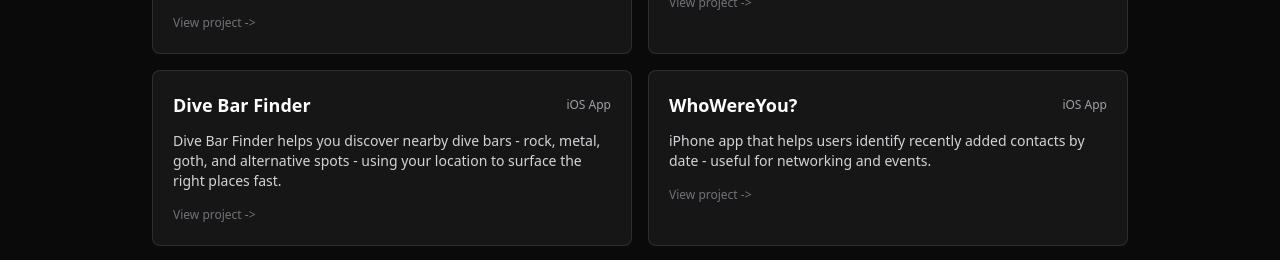
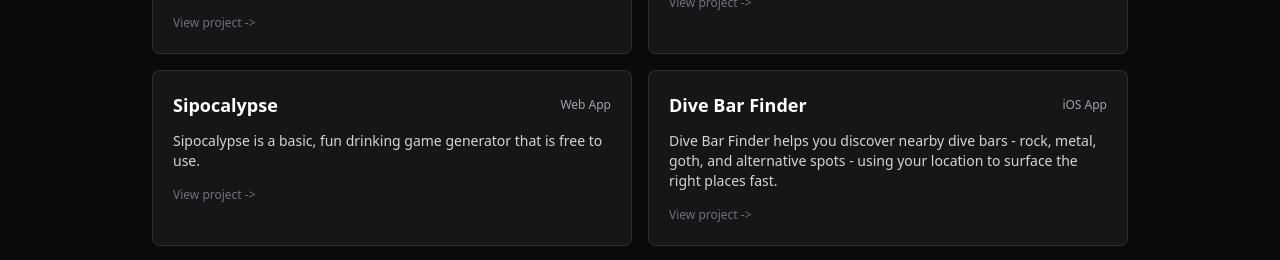
Before and after one commit to BrenC11/Insane-Rabbit-Website, a Next.js app: page / in a window 1280 px wide. Shown: the part 520-780 px from the top of the page. Built offline with nearby package versions, Linux system fonts and the light colour scheme; no server answers.

Commit message:
Add Sipocalypse project

```diff
--- a/data/projects.ts
+++ b/data/projects.ts
@@ -37,6 +37,20 @@
       "TimeCam.ai collects only the minimum data required to provide app functionality. This placeholder will be replaced with the official policy.",
     terms:
       "By using TimeCam.ai, you agree to the standard terms of the app. This placeholder will be replaced with the official terms."
+  },
+  {
+    slug: "sipocalypse",
+    name: "Sipocalypse",
+    shortDescription:
+      "Sipocalypse is a basic, fun drinking game generator that is free to use.",
+    description:
+      "Sipocalypse is a basic, fun drinking game generator built for quick laughs and easy party setup. Open the site, generate a game, and start playing right away. It is free to use and designed to keep things simple and entertaining.",
+    platform: "Web App",
+    websiteUrl: "https://sipocalypse.fun",
+    privacyPolicy:
+      "Sipocalypse respects user privacy and only collects data needed to operate the service. This placeholder will be replaced with the official policy.",
+    terms:
+      "By using Sipocalypse, you agree to the standard terms of service for the platform. This placeholder will be replaced with the official terms."
   },
   {
     slug: "dive-bar-finder",
```
